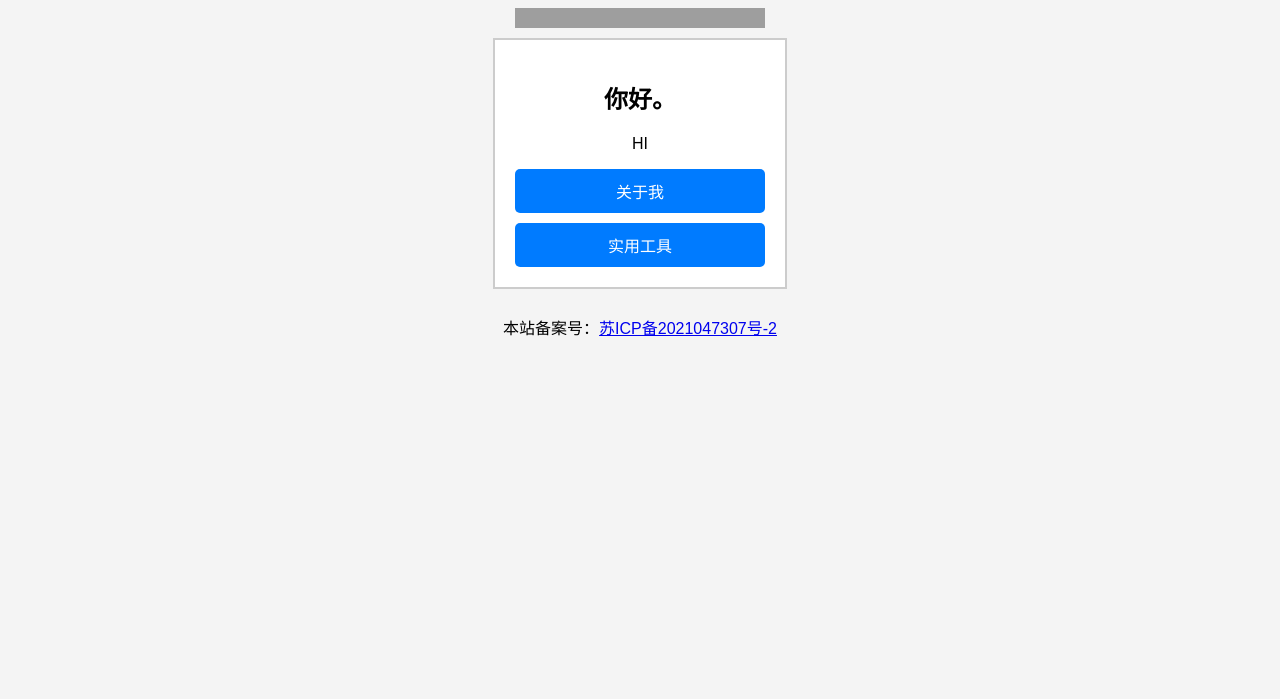
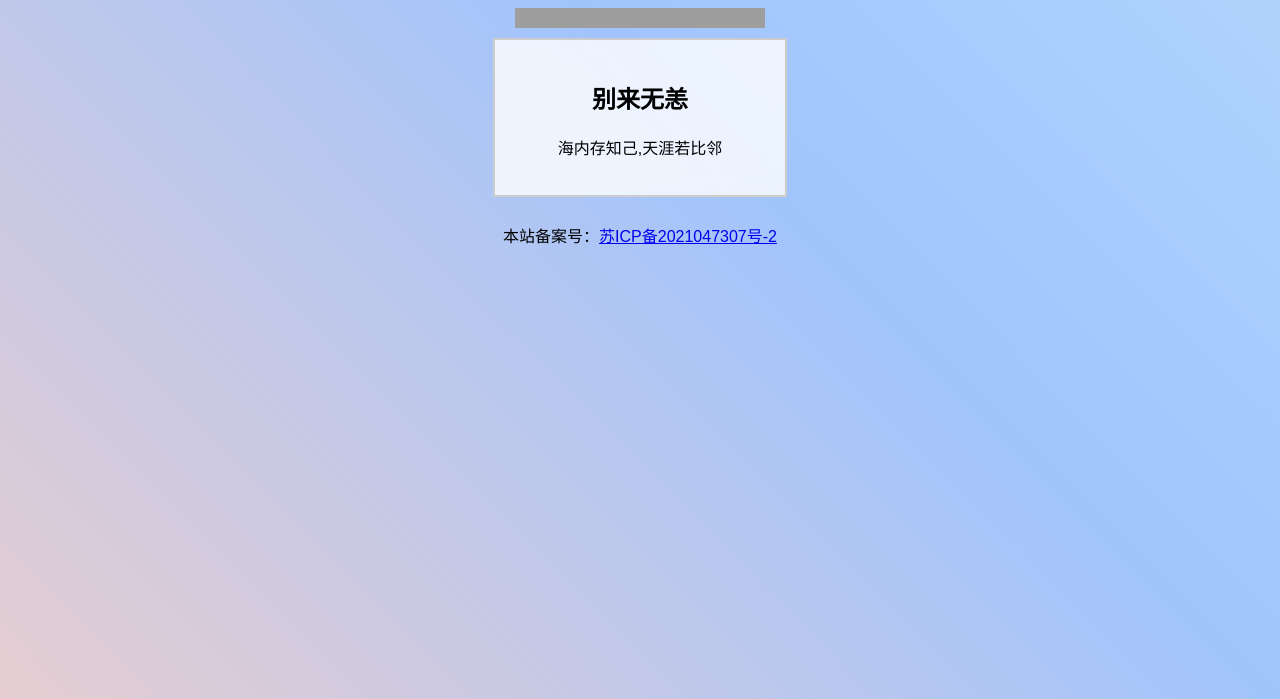
Before and after one commit to som360/som360.github.io, a plain HTML site: page index.html in a window 1280 px wide. Shown: the part 101-800 px from the top of the page. Drawn offline with Linux system fonts and the light colour scheme; grey boxes are pictures that could not be loaded.

Commit message:
Update index.html

```diff
--- a/index.html
+++ b/index.html
@@ -13,14 +13,25 @@
             display: flex;
             flex-direction: column;
             align-items: center;
+            background-size: 400% 400%;
+            animation: gradientAnimation 15s ease infinite;
+            background-image: linear-gradient(45deg, #ff9a9e, #fad0c4, #fad0c4, #a1c4fd, #c2e9fb);
         }
+
+        @keyframes gradientAnimation {
+            0% {background-position: 0% 50%;}
+            50% {background-position: 100% 50%;}
+            100% {background-position: 0% 50%;}
+        }
+
         .box {
-            background-color: #fff;
+            background-color: rgba(255, 255, 255, 0.8); /* 添加透明度以便更好地显示背景 */
             border: 2px solid #ccc;
             padding: 20px;
             margin: 10px;
             text-align: center;
             width: 250px; /* 固定宽度 */
+            backdrop-filter: blur(10px); /* 模糊效果 */
         }
         .box a {
             display: block;
@@ -40,10 +51,8 @@
  <h1>猪排网</h1> <!-- 这里添加了网站名称 -->
 <iframe allowtransparency="true" frameborder="0" width="250" height="20" scrolling="no" src="//tianqi.2345.com/plugin/widget/index.htm?s=3&z=1&t=0&v=0&d=1&bd=0&k=000000&f=&ltf=0080ff&htf=ff0080&q=1&e=1&a=1&c=71854&w=250&h=20&align=center"></iframe>
     <div class="box">
-        <h2>你好。</h2>
-<p>HI</p>
-      <a href="https://juhua66.cn/关于我.html">关于我</a>
-      <a href="http://ik.juhua66.cn:1002/">实用工具</a>
+        <h2>别来无恙</h2>
+<p>海内存知己,天涯若比邻</p>
     </div>
 <p>
   本站备案号：<a href="https://beian.miit.gov.cn/" target="_blank">苏ICP备2021047307号-2</a >
```
